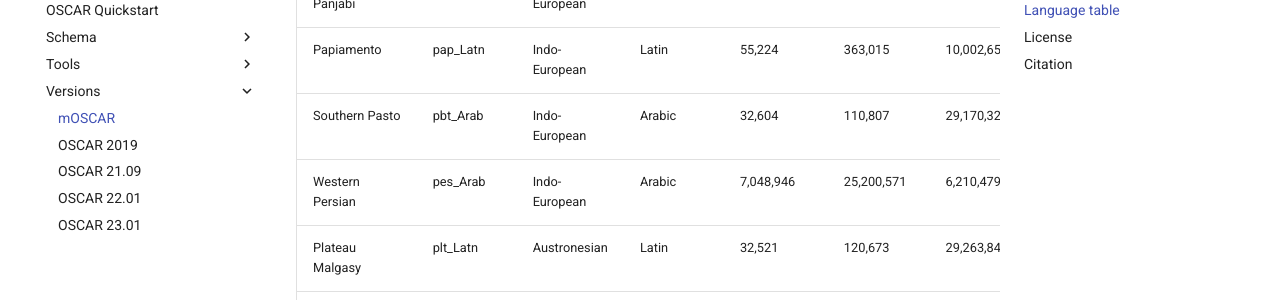
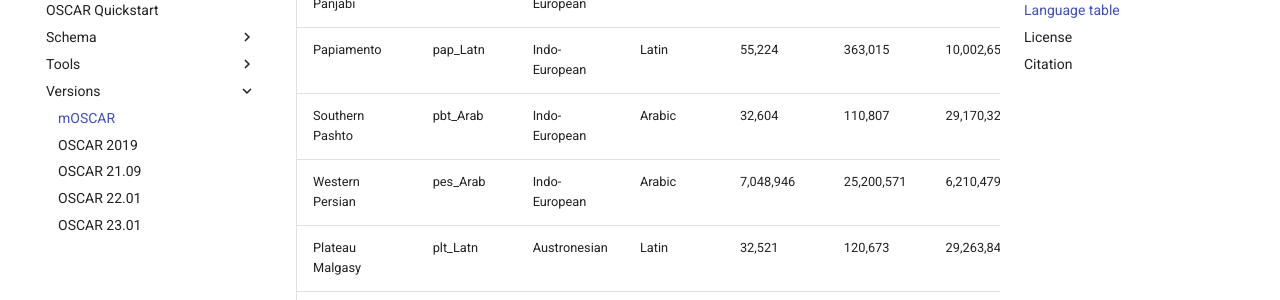
Before and after one commit to oscar-project/documentation, an MkDocs documentation site: the page built from docs/versions/mOSCAR.md, in a window 1280 px wide and 900 px high, scrolled down 7151 px. Shown: the part 152-452 px from the top of the window. Built offline with MkDocs 1.6.1 and Material for MkDocs 9.7.7, drawn with Linux system fonts in a browser that asks for light colours; comment, search, counter and statistics services are not loaded.

Commit message:
fix spelling of Pashto

```diff
--- a/docs/versions/mOSCAR.md
+++ b/docs/versions/mOSCAR.md
@@ -139,7 +139,7 @@ Paper link: [https://arxiv.org/abs/2406.08707](https://arxiv.org/abs/2406.08707)
 | Pangasinan             | pag_Latn | Austronesian   | Latin      | 4,214      | 32,287      | 546,071        |
 | Eastern Panjabi        | pan_Guru | Indo-European  | Gurmukhi   | 11,497     | 46,168      | 1,887,991      |
 | Papiamento             | pap_Latn | Indo-European  | Latin      | 55,224     | 363,015     | 10,002,655     |
-| Southern Pasto         | pbt_Arab | Indo-European  | Arabic     | 32,604     | 110,807     | 29,170,322     |
+| Southern Pashto        | pbt_Arab | Indo-European  | Arabic     | 32,604     | 110,807     | 29,170,322     |
 | Western Persian        | pes_Arab | Indo-European  | Arabic     | 7,048,946  | 25,200,571  | 6,210,479,015  |
 | Plateau Malgasy        | plt_Latn | Austronesian   | Latin      | 32,521     | 120,673     | 29,263,848     |
 | Polish                 | pol_Latn | Indo-European  | Latin      | 14,549,605 | 60,639,244  | 11,104,144,109 |
```
